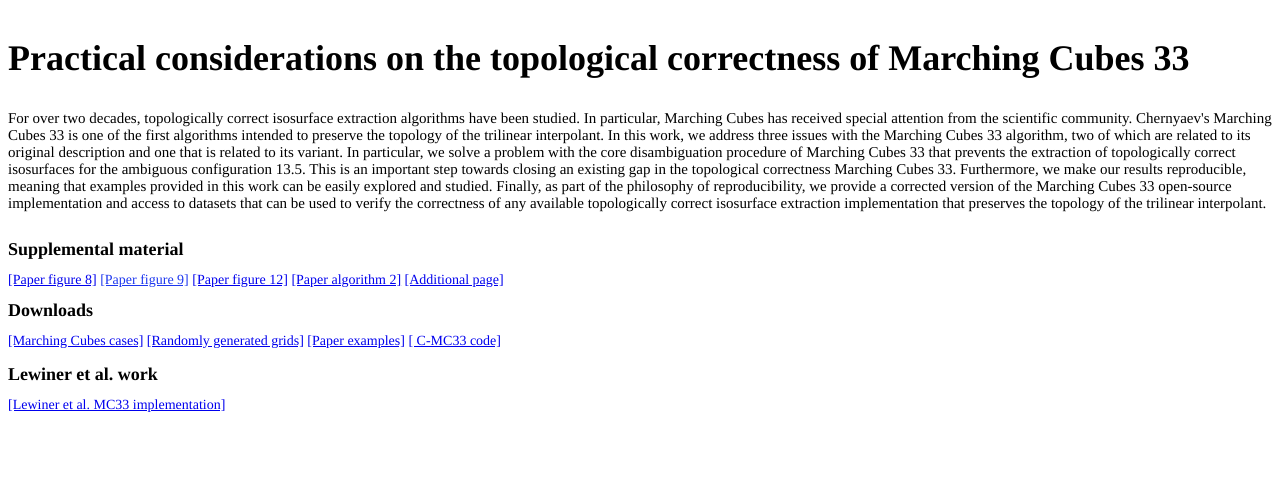
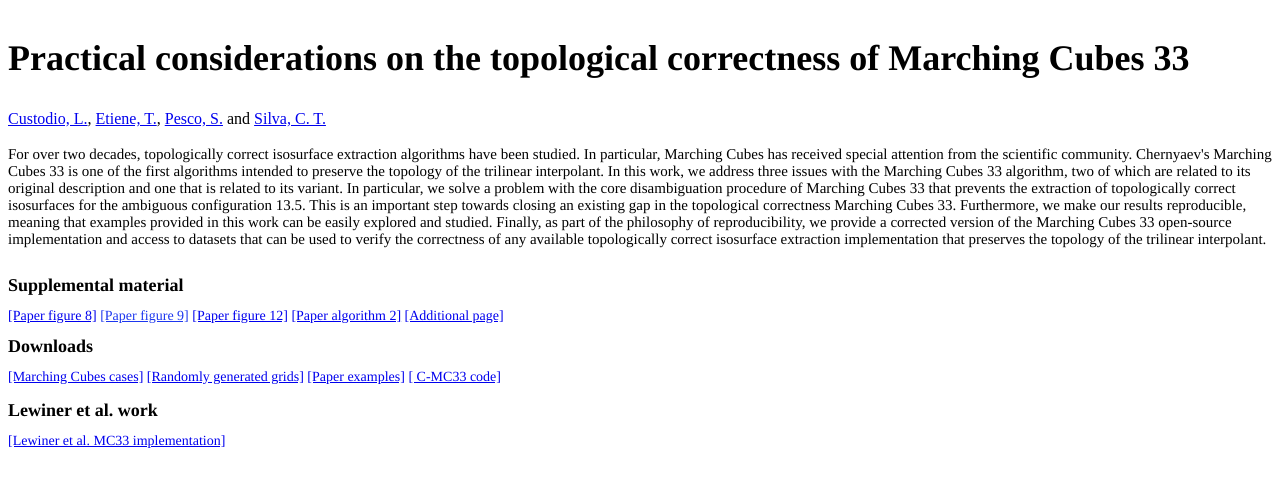
Before and after one commit to liscustodio/C_MC33, a plain HTML site: page index.html in a window 1280 px wide. Drawn offline with Linux system fonts and the light colour scheme.

Commit message:
minor changes

```diff
--- a/index.html
+++ b/index.html
@@ -24,6 +24,9 @@
 <p class="p1"><br></p>
 <h1 style="margin: 0.0px 0.0px 16.0px 0.0px; font: 36.0px Times"><b>Practical considerations on the topological correctness of Marching Cubes 33</b></h1>
 <p class="p3"><br></p>
+
+    <a href="http://liscustodio.github.io/homepage/">Custodio, L.</a>, <a href="http://www.sci.utah.edu/~etiene/">Etiene, T.</a>, <a href="http://www.mat.puc-rio.br/~sinesio/">Pesco, S.</a> and <a href="http://vgc.poly.edu/~csilva/">Silva, C. T.</a>
+    <br><br>
 <p class="p4">For over two decades, topologically correct isosurface extraction algorithms have been studied. In particular, Marching Cubes has received special attention from the scientific community. Chernyaev's Marching Cubes 33 is one of the first algorithms intended to preserve the topology of the trilinear interpolant. In this work, we address three issues with the Marching Cubes 33 algorithm, two of which are related to its original description and one that is related to its variant. In particular, we solve a problem with the core disambiguation procedure of Marching Cubes 33 that prevents the extraction of topologically correct isosurfaces for the ambiguous configuration 13.5. This is an important step towards closing an existing gap in the topological correctness Marching Cubes 33. Furthermore, we make our results reproducible, meaning that examples provided in this work can be easily explored and studied. Finally, as part of the philosophy of reproducibility, we provide a corrected version of the Marching Cubes 33 open-source implementation and access to datasets that can be used to verify the correctness of any available topologically correct isosurface extraction implementation that preserves the topology of the trilinear interpolant.</p>
 <p class="p3"><br></p>
 <p class="p5"><b>Supplemental material</b></p>
```
